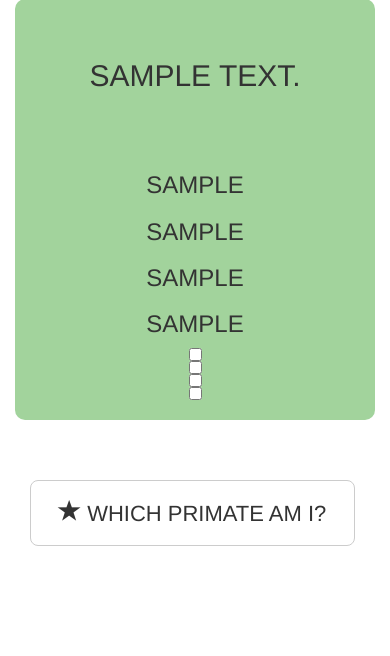
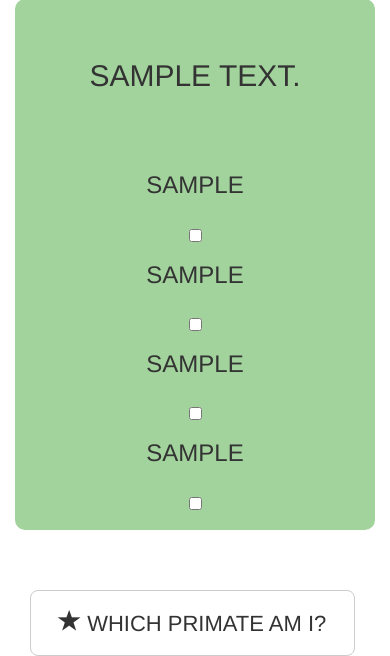
Before and after one commit to wabarr/primate-quiz, a Django app: page / in a window 390 px wide. Shown: the part 371-1027 px from the top of the page. Before the commit the page ends 917 px from the top, so only its background shows below. Run offline with Django 3.2, Linux system fonts and the light colour scheme; tables that the repository leaves empty hold one stand-in row (values such as "Sample post"); parts of the project's set-up code (start-up, migrations or seed data) failed here and were passed over; some libraries are stand-ins or nearby versions.

Commit message:
fixed checkboxes for mobile

```diff
--- a/primatequiz/templates/splashpage.html
+++ b/primatequiz/templates/splashpage.html
@@ -33,17 +33,10 @@
 
         <div class="padded-container">
             <div class="row">
-                <div class="col-md-3"><h3>{{ question.response1|upper }}</h3></div>
-                <div class="col-md-3"><h3>{{ question.response2|upper }}</h3></div>
-                <div class="col-md-3"><h3>{{ question.response3|upper }}</h3></div>
-                <div class="col-md-3"><h3>{{ question.response4|upper }}</h3></div>
-            </div>
-
-            <div class="row">
-                <div class="col-md-3"><input type="checkbox"></div>
-                <div class="col-md-3"><input type="checkbox"></div>
-                <div class="col-md-3"><input type="checkbox"></div>
-                <div class="col-md-3"><input type="checkbox"></div>
+                <div class="col-md-3"><h3>{{ question.response1|upper }}</h3><br><input type="checkbox"></div>
+                <div class="col-md-3"><h3>{{ question.response2|upper }}</h3><br><input type="checkbox"></div>
+                <div class="col-md-3"><h3>{{ question.response3|upper }}</h3><br><input type="checkbox"></div>
+                <div class="col-md-3"><h3>{{ question.response4|upper }}</h3><br><input type="checkbox"></div>
             </div>
         </div>
     </div>
```
